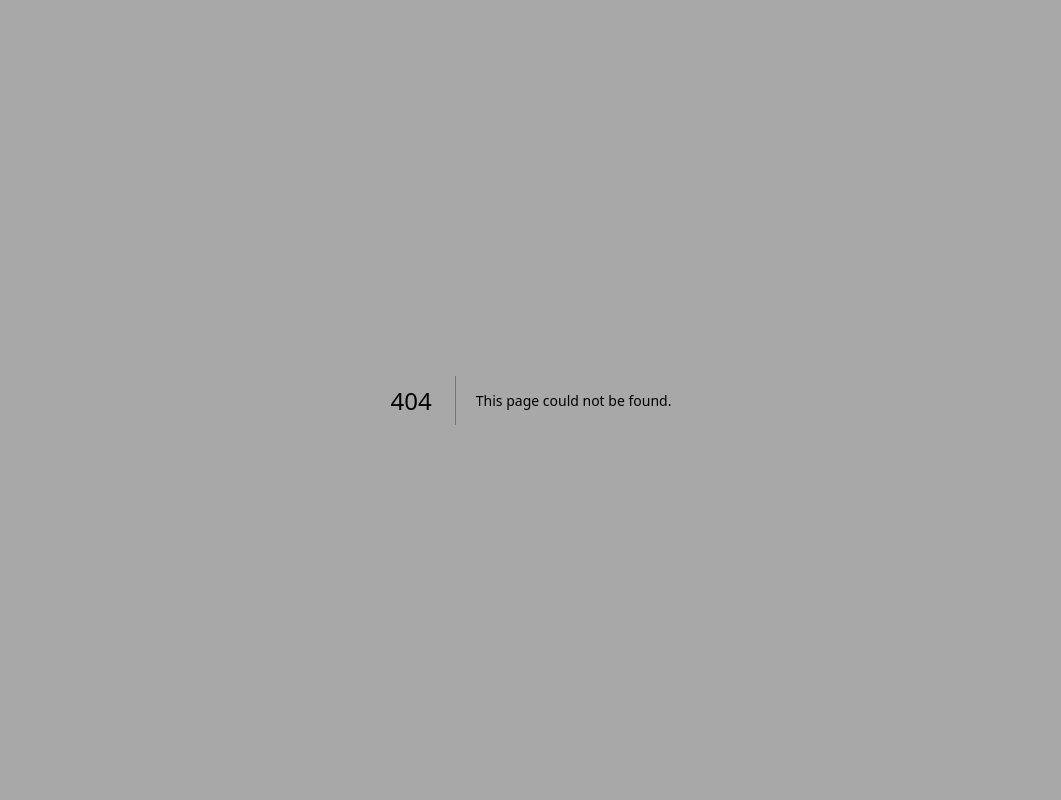
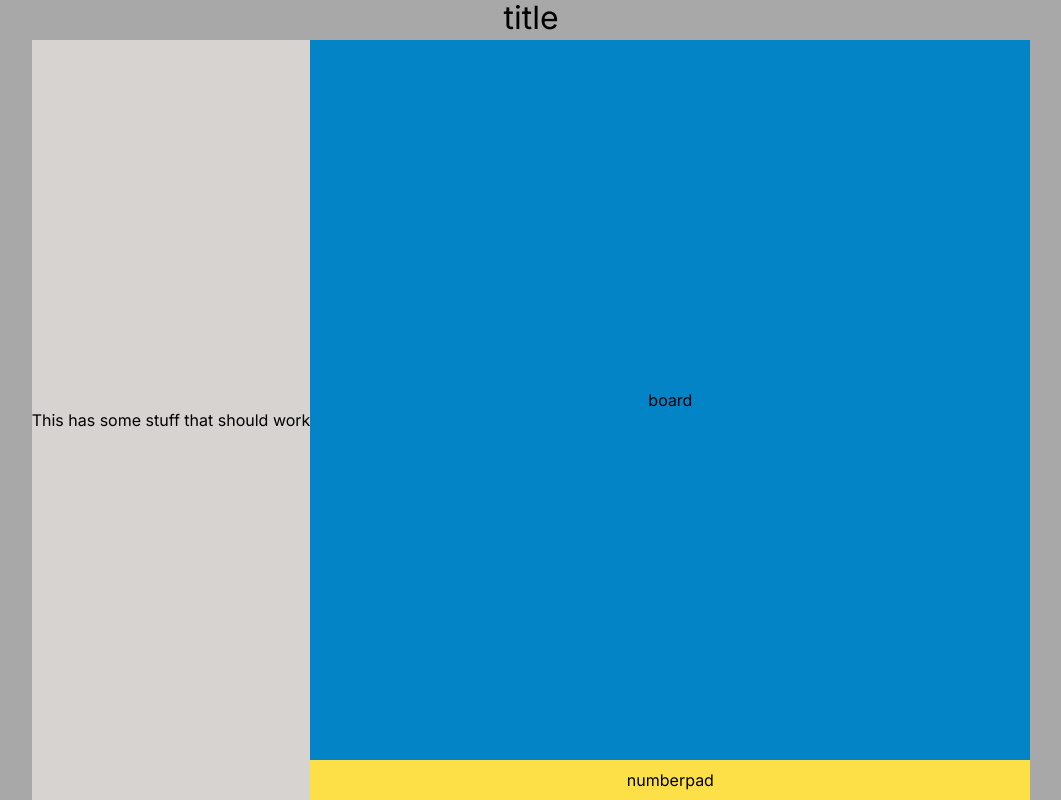
Before and after one commit to TylerHartwell/sudoku, a Next.js app: page /sandbox in a window 1280 px wide. Before the commit this address had no page. Shown: the whole page, without its empty margins (109-1170 px from the left). Built offline with nearby package versions, Linux system fonts and the light colour scheme.

Commit message:
majority cases scaling complete

```diff
--- a/src/app/css/globals.css
+++ b/src/app/css/globals.css
@@ -11,13 +11,13 @@ button:active:not(:disabled) {
   transform: scale(0.98);
 }
 .b1 {
-  border: 3px solid white;
+  border: 5px solid white;
 }
 .b2 {
-  border: 3px solid rgb(60, 255, 1);
+  border: 5px solid rgb(60, 255, 1);
 }
 .b3 {
-  border: 3px solid rgb(3, 104, 255);
+  border: 5px solid rgb(3, 104, 255);
 }
 
 @media (hover: hover) and (pointer: fine) {
--- a/src/app/page.tsx
+++ b/src/app/page.tsx
@@ -61,14 +61,14 @@ export default function Page() {
   }
 
   return (
-    <div className="b1 primary md:h-full  p-[2px] flex flex-col items-center">
-      <h1 className="title text-center text-[1em] md:text-[2em]">SUDOKU RULER</h1>
-      <div className="b2 w-full  flex flex-col md:flex-row-reverse md:justify-center">
-        <div className="b3 w-full  flex flex-col">
+    <div className="primary md:w-auto md:min-w-fit md:h-max md:min-h-min flex flex-col items-center md:overflow-y-auto ">
+      <h1 className="title md:h-[40px] text-center text-[1em] md:text-[2em]">SUDOKU RULER</h1>
+      <div className="w-full md:w-auto md:max-w-[800px] flex flex-col md:flex-row-reverse md:justify-center ">
+        <div className="w-full aspect-square md:w-[max(calc(100vh-160px),300px)] bg-yellow-100  flex flex-col md:content-center">
           <CandidateContext.Provider value={contextObj}>
             <Board />
           </CandidateContext.Provider>
-          <section className="numberpad flex flex-col">
+          <section className="numberpad flex md:h-[115px] flex-col">
             <div className="flex justify-around items-center py-[10px]">
               {numbers.map(num => (
                 <PadNumber
@@ -117,8 +117,8 @@ export default function Page() {
             </div>
           </section>
         </div>
-        <div className="b3 w-full  md:w-[500px] flex flex-col justify-between">
-          <section className="  rules mt-[10px] md:mt-0 text-center ">
+        <div className="w-full md:w-[auto] md:min-w-fit md:content-center md:overflow-auto md:mr-1 flex flex-col justify-between">
+          <section className="rules mt-[10px] md:mt-0 text-center ">
             <h2>Rules</h2>
             <ol className="mx-[10px] flex flex-col list-none overflow-auto">
               {rulesArr.map((rule, index) => (
--- /dev/null
+++ b/src/app/sandbox/page.tsx
@@ -0,0 +1,16 @@
+import "../css/modern-normalize.css"
+
+export default function Sandbox() {
+  return (
+    <div className="main h-max flex flex-col items-center overflow-y-auto min-w-fit w-auto">
+      <h1 className="w-full title max-w-[1000px] text-center text-[2em] h-[40px]">title</h1>
+      <div className=" bounder bg-green-300 flex flex-row-reverse justify-center">
+        <div className="playground bg-sky-600 flex flex-col ">
+          <div className="board w-[max(min(60vw,calc(100vh-80px)),300px)] aspect-square text-center content-center">board</div>
+          <div className=" w-[max(min(60vw,calc(100vh-80px)),300px)] min-h-[40px] flex-grow content-center bg-yellow-300 text-center">numberpad</div>
+        </div>
+        <div className="rules bg-stone-300 w-auto max-w-[40%] min-w-fit content-center overflow-auto">This has some stuff that should work</div>
+      </div>
+    </div>
+  )
+}
--- a/src/components/PadNumber.tsx
+++ b/src/components/PadNumber.tsx
@@ -35,7 +35,7 @@ const PadNumber = ({ number, highlightN, handleHighlightNChange, lastClickedHigh
   return (
     <div
       className={clsx(
-        `pad-number pad${number} w-full h-full text-center place-content-center text-[5vw] md:text-[clamp(10px,6vh,30px)] select-none hover-fine-device:hover:cursor-pointer hover-fine-device:hover:font-bold`,
+        `pad-number pad${number} w-full h-full text-center place-content-center text-[5vw] md:text-[30px] select-none hover-fine-device:hover:cursor-pointer hover-fine-device:hover:font-bold`,
         number === highlightN && "font-bold"
       )}
       onMouseEnter={handleMouseEnter}
--- a/src/components/board/Box.tsx
+++ b/src/components/board/Box.tsx
@@ -2,7 +2,7 @@ import Square from "./Square"
 
 const Box = ({ boxIndex }: { boxIndex: number }) => {
   return (
-    <div className="box aspect-square grid place-items-center grid-cols-[1fr_1fr_1fr] grid-rows-[1fr_1fr_1fr] border-[1px] border-black size-full">
+    <div className="box aspect-square  grid place-items-center grid-cols-[1fr_1fr_1fr] grid-rows-[1fr_1fr_1fr] border-[1px] border-black size-full">
       {Array.from({ length: 9 }).map((_, index) => (
         <Square key={index} boxIndex={boxIndex} boxSquareIndex={index} />
       ))}
--- a/src/components/board/Candidate.tsx
+++ b/src/components/board/Candidate.tsx
@@ -44,13 +44,11 @@ const Candidate = ({ gridSquareIndex, candidateIndex, entryShownValue }: Candida
     }
   }
 
-  //md:text-[clamp(8px,2vh,26px)]
-  //text-[clamp(8px,3vw,30px)]
   return (
     <div className="relative size-full">
       <div
         className={clsx(
-          "candidate absolute text-[3vw] md:text-[clamp(8px,2vh,30px)] flex justify-center items-center size-full no-hover-device:pointer-events-none",
+          "candidate absolute text-[3vw] md:text-[clamp(10px,min(2vh,2vw),30px)] flex justify-center items-center size-full no-hover-device:pointer-events-none",
           ((!showCandidates && !candidateMode) || entryShownValue) && "invisible",
           candidateN === highlightN && (showCandidates || candidateMode) && !isEliminated && "bg-[rgb(248,248,120)] font-bold",
           isToggleable && "border-[1px] border-dashed border-[#0000ff31] hover-fine-device:hover:font-bold hover-fine-device:hover:bg-[#ff5353]",
--- a/src/components/board/Entry.tsx
+++ b/src/components/board/Entry.tsx
@@ -103,13 +103,11 @@ const Entry = ({ gridSquareIndex, shownValue }: EntryProps) => {
     }
   }
 
-  //md:text-[clamp(20px,6vh,min(90px,5vw))]
-  // text-[clamp(10px,3vw,90px)]
   return (
     <div
       ref={entryRef}
       className={clsx(
-        "entry flex justify-center items-center size-full absolute  text-[10vw] md:text-[clamp(10px,6vh,30px)] cursor-default focus:outline-none focus:border-[5px] focus:border-green-600",
+        "entry flex justify-center items-center size-full absolute  text-[10vw] md:text-[clamp(25px,min(6vh,3vw),90px)] cursor-default focus:outline-none focus:border-[5px] focus:border-green-600",
         candidateMode && "no-hover-device:focus:border-red-500 hover-fine-device:pointer-events-none",
         !candidateMode && "hover-fine-device:hover:border-[1px] hover-fine-device:hover:border-[rgb(80,80,80)]",
         //equal priority focus styles follow after hover styles so they take precedence
```
